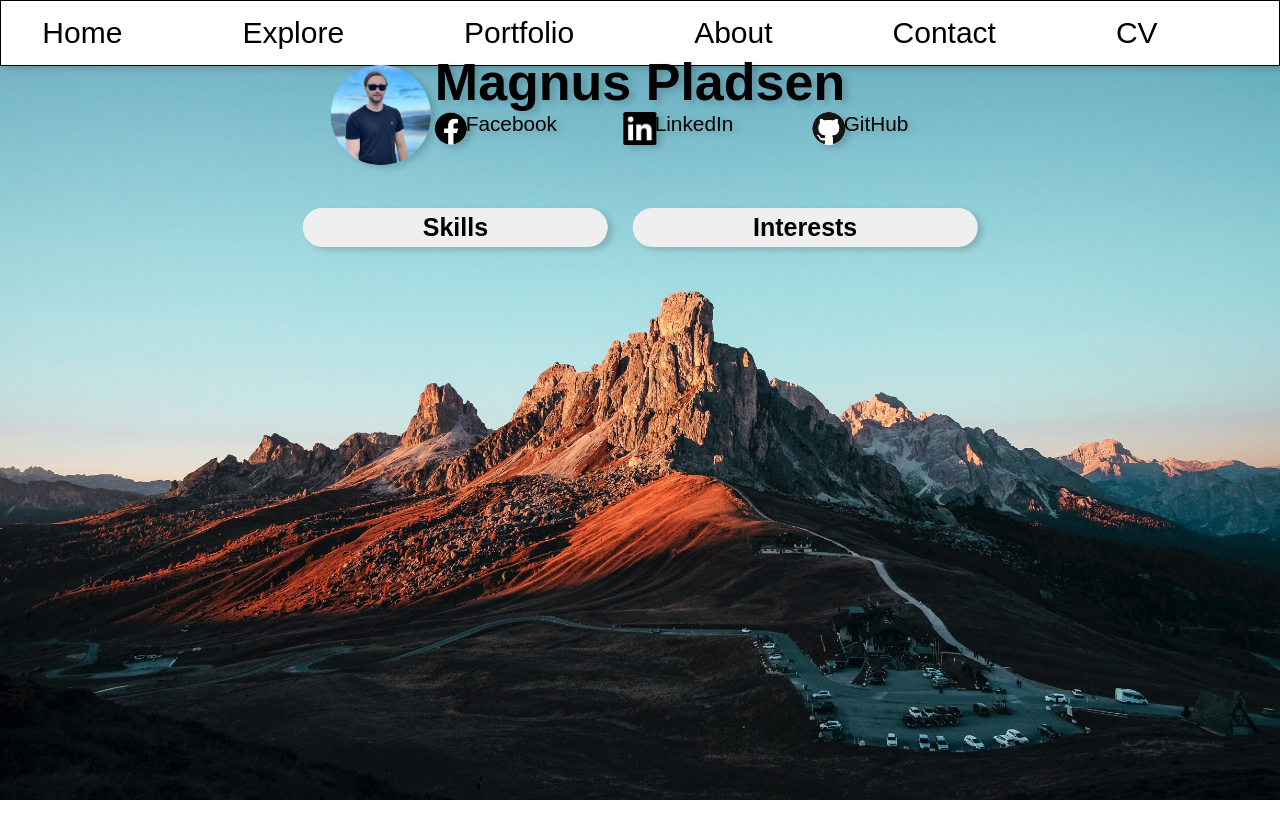
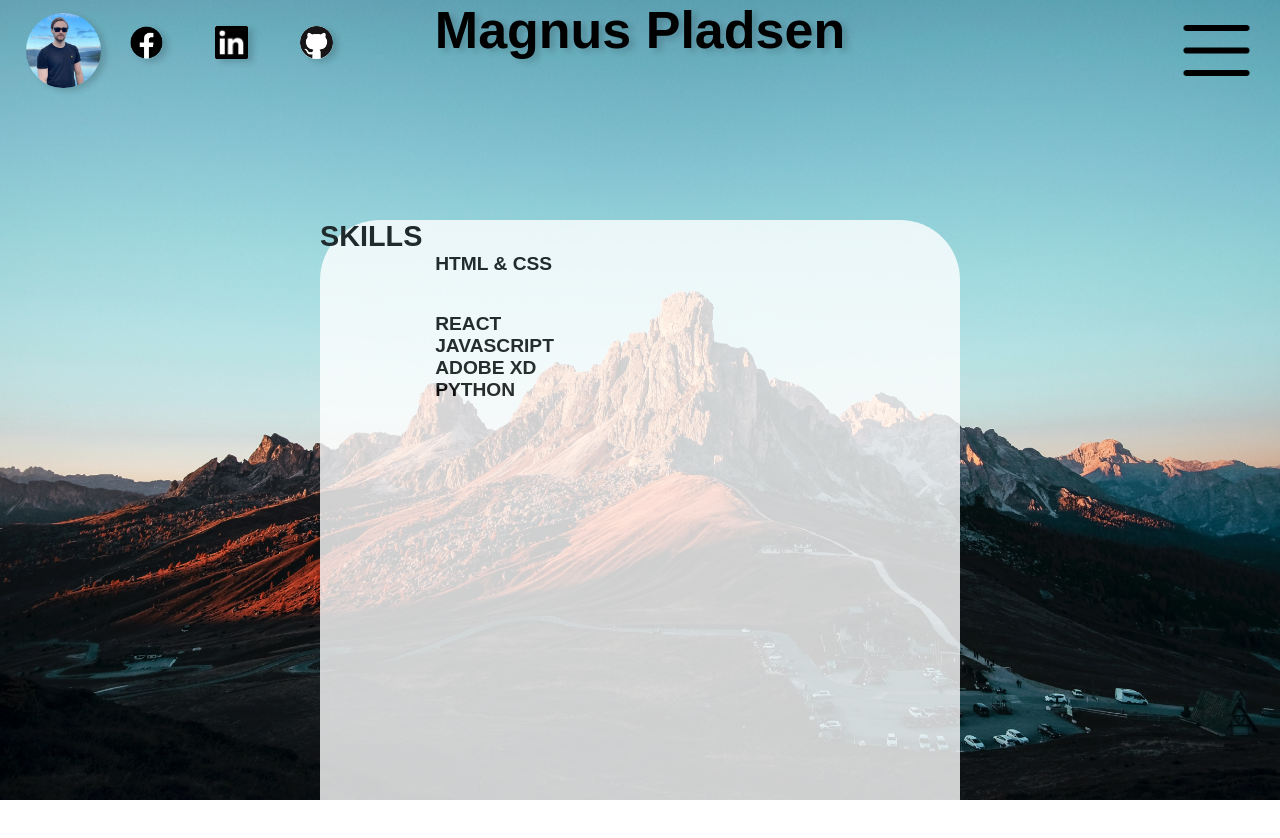
Before and after one commit to MagnusPladsen/Personal-Website-Portfolio, a React (Create React App) app in the folder magnuspladsen/: page /explore in a window 1280 px wide. Shown: the top 838 px of the page. Before the commit the page ends 800 px from the top, so only its background shows below. Built offline with nearby package versions, Linux system fonts and the light colour scheme; a web font is replaced by a local one.

Commit message:
Redesigning the website

```diff
--- a/magnuspladsen/public/index.html
+++ b/magnuspladsen/public/index.html
@@ -17,6 +17,7 @@
   </head>
   <body>
     <noscript>You need to enable JavaScript to run this app.</noscript>
+    <div id="bg"></div>
     <div id="root"></div>
     <!-- REACTDOM.RENDER LOCATION -->
   </body>
--- a/magnuspladsen/src/App.js
+++ b/magnuspladsen/src/App.js
@@ -6,16 +6,9 @@ function App() {
   return (
     <div className="App">
       <header className="App-header">
-        <div className="App-pb" alt="Profile picture"></div>
-        <h1>Magnus Pladsen</h1>
         <h2>Junior Developer</h2>
+        <Link to="/explore"><button className="btn-explore">Explore</button></Link>
       </header>
-      <div className="App-icons">
-        <a href="https://www.facebook.com/magnus.pladsen/" target="_blank"><div className="icon App-facebook facebook"></div></a>
-        <a href="https://www.linkedin.com/in/magnus-pladsen-1a2738226" target="_blank"><div className="icon App-linkedin linkedin"></div></a>
-        <a href="https://github.com/MagnusPladsen" target="_blank"><div className="App-github icon github"></div></a>
-      </div>
-      <Link to="/explore"><button className="btn-explore">Explore</button></Link>
     </div>
   );
 }
--- a/magnuspladsen/src/Components/Explore.css
+++ b/magnuspladsen/src/Components/Explore.css
@@ -1,108 +1,36 @@
-.Explore-header h1 {
-  font-weight: 700;
-  font-style: normal;
-  font-size: 2em;
-  margin-bottom: 0;
+.explore {
+  text-align: center;
+  position: relative;
 }
 
-.Explore {
-  text-align: center;
+.Explore-skills {
+  position: relative;
+  background-color: white;
+  width: 50vw;
+  height: 400em;
+  border-radius: 60px;
+  opacity: 0.8;
+  left: 50%;
+  transform: translate(-50%);
+  margin-top: 10em;
 }
 
-.Explore-header {
-  text-shadow: 5px 3px 6px #00000029;
-  flex-direction: column;
-  align-items: center;
-  justify-content: center;
-  font-size: calc(10px + 2vmin);
-  position: absolute;
-  top: 0px;
-  left: 50%;
-  transform: translate(-50%);
-  margin-top: 2em;
+.Explore-skills h2{
+  font-weight: 600;
+  font-size: 1.8em;
 }
 
-.Explore-pb {
-  background-image: url(../Images/pb.jpg);
-  background-position: center;
-  background-repeat: no-repeat;
-  background-size: cover;
-  height: 100px;
-  width: 100px;
-  border-radius: 480px;
-  box-shadow: 5px 3px 6px #00000029;
-  position: absolute;
-  top: 0.5em;
-  left: -4em;
+.Explore-skills p {
+  font-weight: 600;
+  font-size: 1.2em;
+  margin-left: 6em;
 }
 
-.Explore-icons {
-  position: absolute;
-  display: inline-flex;
-  left: 50%;
-  transform: translate(-50%);
-}
-
-.Explore-icon {
-  height: 33px;
-  width: 33px;
-  box-shadow: 5px 3px 6px #00000029;
-}
-
-.Explore-facebook {
-  margin-right: 6em;
-}
-
-.Explore-icons p {
-  margin-left: 1.5em;
-  font-size: 0.8em;
-}
-
-.Explore-linkedin {
-  margin-right: 6em;
+.skills-htmlcss {
+  margin-bottom: 2em;
 }
 
 
-.Explore-btns {
-  position: absolute;
-  display: inline-flex;
-  left: 50%;
-  transform: translate(-50%);
-  top: 13em;
-}
-
-.Explore-btn {
-  font-size: 25px;
-  font-weight: 700;
-  box-shadow: 5px 3px 6px #00000029;
-  border-radius: 60px;
-  padding: 5px 120px;
-  border: 0px;
-}
-
-.btn-skills {
-  margin-right: 1em;
-}
-
-.btn-interests {
-  margin-right: 0;
-}
-
-.show-skills {
-  display: block;
-}
-
-.hide-skills {
-  display: none;
-}
-
-.show-interests {
-  display: block;
-}
-
-.hide-interests {
-  display: none;
-}
 
 
 /* ---------- @MEDIA ---------- */
--- a/magnuspladsen/src/Components/Explore.js
+++ b/magnuspladsen/src/Components/Explore.js
@@ -1,54 +1,23 @@
 import React from 'react';
 import './Explore.css';
 import { Link } from "react-router-dom";
-import Skills from './Skills';
-import Interests from './Interests';
 
 
 class Explore extends React.Component {
   constructor(props) {
     super(props);
-    this.state = {
-      showSkills: false,
-      showInterests: false
-    }
-    this.toggleSkills = this.toggleSkills.bind(this);
-    this.toggleInterests = this.toggleInterests.bind(this);
-  }
-  toggleSkills() {
-    if (this.state.showSkills === false) {
-      this.setState({showSkills: true})
-    } if (this.state.showSkills === true) {
-      this.setState({showSkills: false})
-    }
-  }
-  toggleInterests() {
-    if (this.state.showInterests === false) {
-      this.setState({showInterests: true})
-    } if (this.state.showInterests === true) {
-      this.setState({showInterests: false})
-    }
   }
   render() {
-    let showSkills = this.state.showSkills ? "show-skills" : "hide-skills";
-    let showInterests = this.state.showInterests ? "show-interests" : "hide-interests";
     return (
       <div className="Explore">
-        <header className="Explore-header">
-          <div className="Explore-pb" alt="Profile picture"></div>
-            <h1>Magnus Pladsen</h1>
-            <div className="Explore-icons">
-            <a href="https://www.facebook.com/magnus.pladsen/" target="_blank"><div className="Explore-facebook icon facebook"><p>Facebook</p></div></a>
-            <a href="https://www.linkedin.com/in/magnus-pladsen-1a2738226" target="_blank"><div className="Explore-linkedin icon linkedin"><p>LinkedIn</p></div></a>
-            <a href="https://github.com/MagnusPladsen" target="_blank"><div className="Explore-github icon github"><p>GitHub</p></div></a>
-            </div>
-        </header>
-        <div className="Explore-btns">
-          <button className="Explore-btn btn-skills" onClick={this.toggleSkills}>Skills</button>
-          <button className="Explore-btn btn-interests" onClick={this.toggleInterests}>Interests</button>
+        <div className="Explore-skills">
+          <h2>SKILLS</h2>
+          <p className="skills-htmlcss">HTML & CSS</p>
+          <p className="skills-react">REACT</p>
+          <p className="skills-javascript">JAVASCRIPT</p>
+          <p className="skills-xd">ADOBE XD</p>
+          <p className="skills-python">PYTHON</p>
         </div>
-        <div className={showSkills}><Skills /></div>
-        <div className={showInterests}><Interests /></div>
       </div>
       );
     }
--- a/magnuspladsen/src/Components/Interests.js
+++ /dev/null
@@ -1,16 +0,0 @@
-import React from 'react';
-import './Interests.css';
-import { Link } from "react-router-dom";
-
-function Interests() {
-  return (
-    <div className="Interests">
-        <header className="Interests-header">
-            <h1>Interests</h1>
-        </header>
-      <Link to="/explore"><button className="Interests-back-btn">Back</button></Link>
-    </div>
-  );
-}
-
-export default Interests;
--- a/magnuspladsen/src/Components/Navbar.css
+++ b/magnuspladsen/src/Components/Navbar.css
@@ -1,32 +1,96 @@
-nav ul {
-    display: flex;
+.desktop-nav {
+    text-align: center;
+    position: relative;
+  }
+
+
+
+
+  .desktop-header {
+    text-shadow: 5px 3px 6px #00000029;
+    flex-direction: column;
     align-items: center;
     justify-content: center;
-    background-color: white;
-    height: 4em;
+    font-size: calc(10px + 2vmin);
+    position: relative;
+    top: 0px;
+    left: 50%;
+    transform: translate(-50%);
+  }
+
+  .desktop-header h1 {
+    font-weight: 700;
+    font-style: normal;
+    font-size: 2em;
+    margin-top: 0em;
+  }
+
+
+
+
+  .desktop-pb {
+    background-image: url(../Images/pb.jpg);
+    background-position: center;
+    background-repeat: no-repeat;
+    background-size: cover;
+    position: absolute;
+    height: 75px;
+    width: 75px;
+    border-radius: 480px;
     box-shadow: 5px 3px 6px #00000029;
-    border: 1px solid black;
-}
+    left: 1em;
+    top: 0.5em;
+  }
 
-li {
-    list-style-type: none;
-    margin-right: 4em;
-    font-size: 30px;
-}
 
-nav li:hover {
-    cursor: pointer;
-}
 
-.mobile-nav {
-    display: none;
-}
+
+  .desktop-icons {
+    position: absolute;
+    display: inline-flex;
+    top: 1em;
+    left: 5em;
+  }
+
+  .desktop-icon {
+    height: 33px;
+    width: 33px;
+    box-shadow: 5px 3px 6px #00000029;
+  }
+
+  .desktop-facebook {
+    margin-right: 2em;
+  }
+
+  .desktop-linkedin {
+    margin-right: 2em;
+  }
+
+
+
+
+  .desktop-menu-icon {
+    position: absolute;
+    height: 75px;
+    width: 75px;
+    right: 1em;
+    top: 0.5em;
+  }
+
+
+
+ .mobile-nav {
+        display: none;
+ }
 
 /* ---------- @MEDIA ---------- */
 /* MOBILE */
-@media screen and (min-width: 320px) and (max-width: 640px) {
-    nav ul {
+@media screen and (min-width: 320px) and (max-width: 750px) {
+    .mobile-nav ul {
         display: flex;
+        align-items: center;
+        justify-content: center;
+        background-color: white;
         position: fixed;
         width: 100%;
         z-index: 1;
@@ -34,9 +98,11 @@ nav li:hover {
         box-shadow: 5px 3px 6px #00000029;
         border: 1px solid black;
     }
-    nav li {
+    .mobile-nav li {
         font-size: 1.5em;
         font-weight: 600;
+        list-style-type: none;
+        margin-right: 4em;
     }
     .desktop-nav {
         display: none;
@@ -84,4 +150,7 @@ nav li:hover {
         font-size: 1.25em;
         /* border-bottom: 1px solid black; */
     }
+    nav li:hover {
+        cursor: pointer;
+    }
 }
--- a/magnuspladsen/src/Components/Navbar.js
+++ b/magnuspladsen/src/Components/Navbar.js
@@ -1,6 +1,7 @@
 import React from 'react';
 import './Navbar.css';
 import { Link } from 'react-router-dom';
+import menuIcon from '../Images/menu-100.png';
 
 
 class Navbar extends React.Component {
@@ -21,14 +22,16 @@ class Navbar extends React.Component {
         return (
             <div>
                 <nav className="desktop-nav">
-                    <ul>
-                        <Link to="/"><li>Home</li></Link>
-                        <Link to="/explore"><li>Explore</li></Link>
-                        <Link to="/under_development"><li>Portfolio</li></Link>
-                        <Link to="/under_development"><li>About</li></Link>
-                        <Link to="/under_development"><li>Contact</li></Link>
-                        <a href="https://docs.google.com/document/d/e/2PACX-1vQQvFgKzQMedDSDs-wHq5pjqllThx08F00eMbHKJg41W-LCpIo6Fo3pq1LO753bn-2cK-neHgBDevAp/pub"><li>CV</li></a>
-                    </ul>
+                    <header className="desktop-header">
+                        <div className="desktop-pb" alt="Profile picture"></div>
+                        <h1>Magnus Pladsen</h1>
+                        <div className="desktop-icons">
+                            <a href="https://www.facebook.com/magnus.pladsen/" target="_blank"><div className="desktop-facebook icon facebook"></div></a>
+                            <a href="https://www.linkedin.com/in/magnus-pladsen-1a2738226" target="_blank"><div className="desktop-linkedin icon linkedin"></div></a>
+                            <a href="https://github.com/MagnusPladsen" target="_blank"><div className="desktop-github icon github"></div></a>
+                        </div>
+                        <img src={menuIcon} alt="Hamburger menu" className="desktop-menu-icon {dropDown}" />
+                    </header>
                 </nav>
                 <nav className="mobile-nav">
                     <ul>
@@ -37,7 +40,7 @@ class Navbar extends React.Component {
                         <a href="javascript:void(0);" className="menu-icon" onClick={this.toggleDropDown}></a>
                         <div className={dropDown} id="drop-down">
                             <Link to="/"><li>Home</li></Link>
-                            <Link to="/explore"><li>Explore</li></Link>
+                            <Link to="/explore"><li>desktop</li></Link>
                             <Link to="/under_development"><li>Portfolio</li></Link>
                             <Link to="/under_development"><li>About</li></Link>
                             <Link to="/under_development"><li>Contact</li></Link>
--- a/magnuspladsen/src/Components/Skills.js
+++ /dev/null
@@ -1,16 +0,0 @@
-import React from 'react';
-import './Skills.css';
-import { Link } from "react-router-dom";
-
-function Skills() {
-  return (
-    <div className="Skills">
-        <header className="Skills-header">
-            <h1>Skills</h1>
-        </header>
-      <Link to="/explore"><button className="Skills-back-btn">Back</button></Link>
-    </div>
-  );
-}
-
-export default Skills;
--- a/magnuspladsen/src/index.css
+++ b/magnuspladsen/src/index.css
@@ -1,17 +1,27 @@
 body, html {
     height: 100%;
+    width: 100%;
 }
 
+
+html {
+    overflow-x: hidden;
+}
 * {
     font-family: sofia-pro, sans-serif;
     margin: 0;
 }
 
-body {
+#bg {
     background-image: url(./Images/bg.jpg);
     background-position: center;
     background-repeat: no-repeat;
     background-size: cover;
+    position: fixed;
+    /* position: absolute; */
+    width: 100vw;
+    height: 100vh;
+
 }
 
 button:hover {
```
Also changed, not shown: magnuspladsen/src/App.css (+11 -39 lines), magnuspladsen/src/Components/Interests.css (deleted), magnuspladsen/src/Components/Skills.css (deleted).
